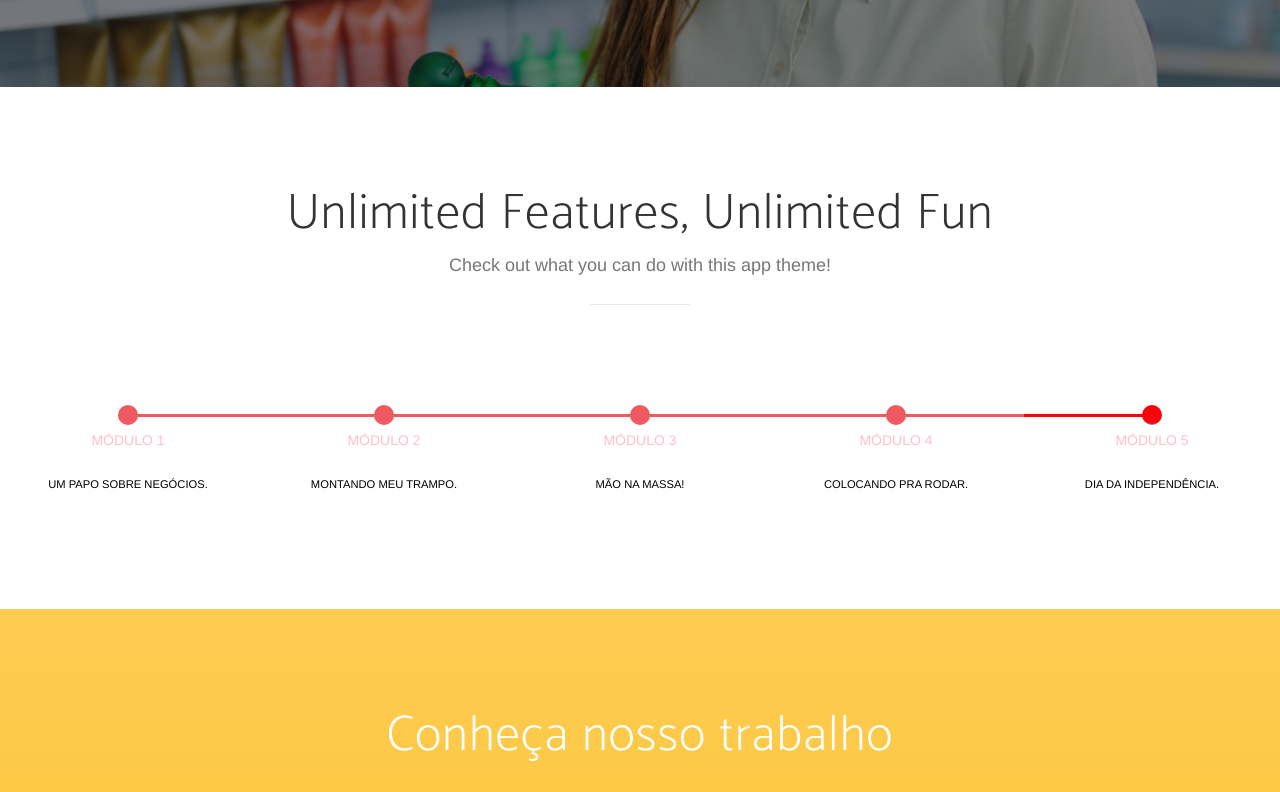
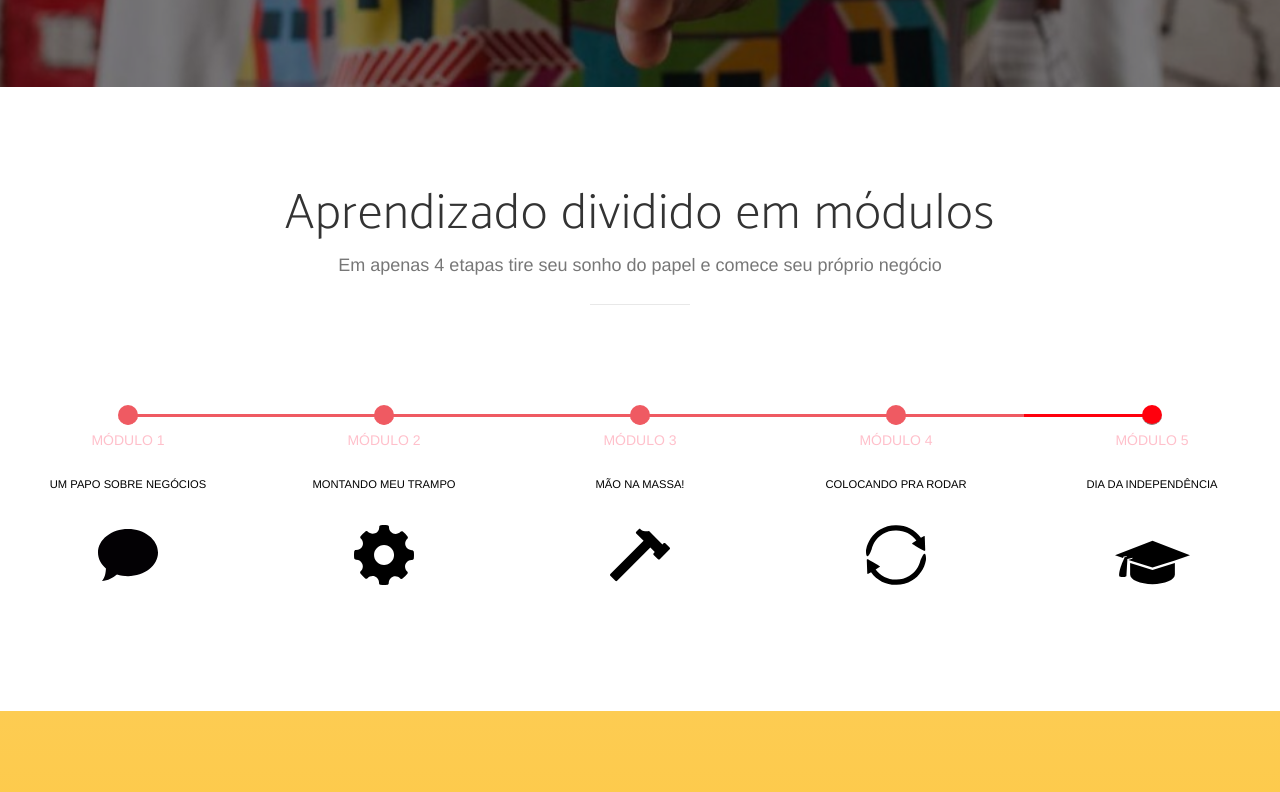
Before and after one commit to LucaNoto/hackathon16.2, a website: page index.html in a window 1280 px wide. Shown: the part 2034-2826 px from the top of the page. Drawn offline with nearby package versions, Linux system fonts and the light colour scheme; a web font is replaced by a local one.

Commit message:
final (?)

```diff
--- a/css/new-age.css
+++ b/css/new-age.css
@@ -302,7 +302,7 @@ section.cta {
   background-size: cover;
   -o-background-size: cover;
   background-position: center;
-  background-image: url('../img/mulher.jpg');
+  background-image: url('../img/deubom.jpg');
 
   background-color: pink;
   padding: 250px 0;
--- a/index.html
+++ b/index.html
@@ -133,8 +133,8 @@
     		<div class="row">
                 <div class="col-lg-12 text-center">
                     <div class="section-heading">
-                        <h2>Unlimited Features, Unlimited Fun</h2>
-                        <p class="text-muted">Check out what you can do with this app theme!</p>
+                        <h2>Aprendizado dividido em módulos</h2>
+                        <p class="text-muted">Em apenas 4 etapas tire seu sonho do papel e comece seu próprio negócio</p>
                         <hr>
                     </div>
                 </div>
@@ -142,23 +142,23 @@
         <ul class="progress-indicator">
             <li class="completed">
                 <span class="bubble"></span>
-                 <p style=" color:pink; font-size:14px">Módulo 1</p> Um papo sobre negócios.
+                 <p style=" color:pink; font-size:14px">Módulo 1</p>Um papo sobre negócios <br> <br><img src="img/svg/conversation-speech-bubbles.svg" width="60" height="60">
             </li>
             <li class="completed">
                 <span class="bubble"></span>
-                <p style=" color:pink; font-size:14px">Módulo 2</p>  Montando meu trampo.
+                <p style=" color:pink; font-size:14px">Módulo 2</p>Montando meu trampo <br> <br> <img src="img/svg/settings-work-tool.svg" width="60" height="60">
             </li>
             <li class="completed">
                 <span class="bubble"></span>
-                <p style=" color:pink ; font-size:14px">Módulo 3</p> Mão na massa!
+                <p style=" color:pink ; font-size:14px">Módulo 3</p>Mão na massa! <br> <br> <img src="img/svg/shape.svg" width="60" height="60">
             </li>
             <li class="completed">
                 <span class="bubble"></span>
-                <p style=" color:pink; font-size:14px">Módulo 4</p> Colocando pra rodar.
+                <p style=" color:pink; font-size:14px">Módulo 4</p>Colocando pra rodar <br> <br> <img src="img/svg/rotate.svg" width="60" height="60">
             </li>
             <li>
                 <span class="bubble"></span>
-                <p style=" color:pink; font-size:14px">Módulo 5</p>  Dia da independência.
+                <p style=" color:pink; font-size:14px">Módulo 5</p>Dia da independência <br> <br> <img src="img/svg/students-cap.svg" width="75" height="75">
             </li>
         </ul>
     </section>
```
Also changed, not shown: img/deubom.jpg (added).
